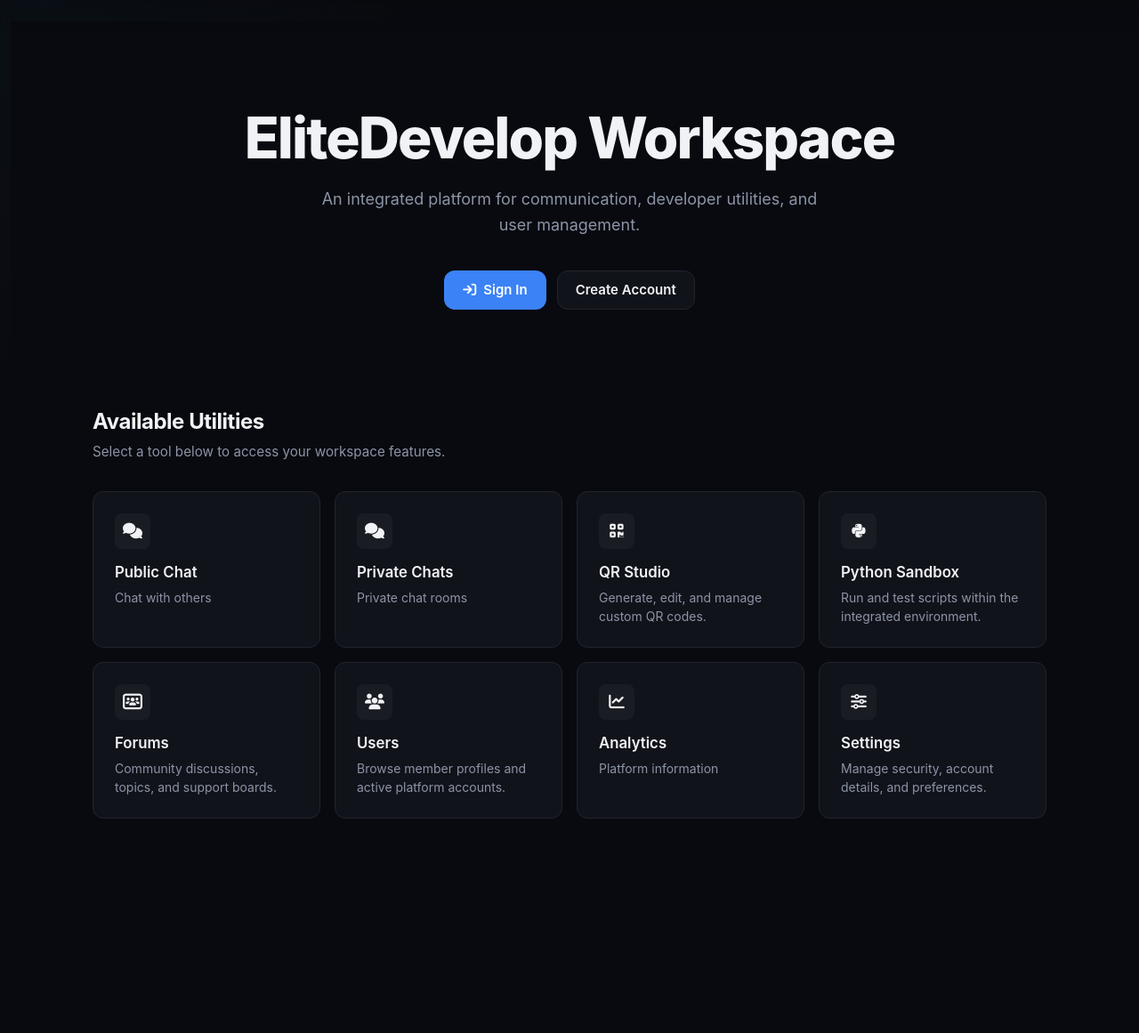
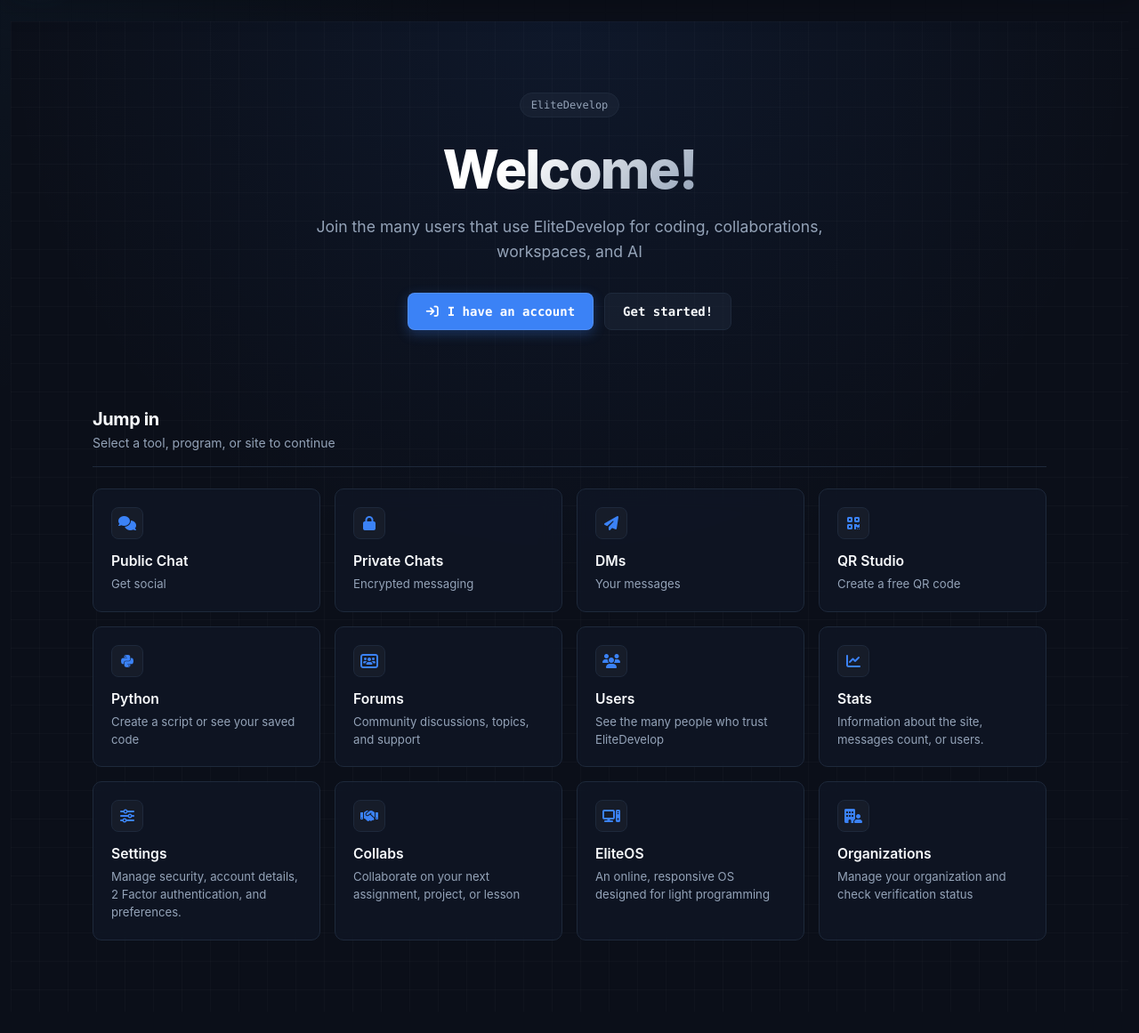
Before and after one commit to sockglide43856/elitedevelop, a Django app: page / in a window 1280 px wide. Shown: the part 66-1227 px from the top of the page at 89% size. Before the commit the page ends 986 px from the top, so only its background shows below. Run offline with Django 5.2, Linux system fonts and the light colour scheme; data that the repository does not hold is empty; some libraries are stand-ins or nearby versions.

Commit message:
Bug fixes, cleaner homepage

```diff
--- a/elitedevelop/settings.py
+++ b/elitedevelop/settings.py
@@ -78,7 +78,7 @@ DATABASES = {
         "PORT": "3306",
 
         # Reuse connections briefly instead of keeping them indefinitely.
-        "CONN_MAX_AGE": 60,
+        "CONN_MAX_AGE": 0,
 
         # Check persistent connections before reusing them.
         "CONN_HEALTH_CHECKS": True,
--- a/templates/home.html
+++ b/templates/home.html
@@ -4,23 +4,31 @@
 {% block head %}
 <style>
 :root {
-    --ed-bg: #090a0f;
-    --ed-card-bg: #11131a;
-    --ed-border: #1f2430;
-    --ed-border-hover: #333a4d;
-    --ed-text: #f0f2f5;
-    --ed-muted: #8c94a6;
+    --ed-bg: #0b0f19;
+    --ed-card-bg: rgba(17, 24, 39, 0.7);
+    --ed-card-hover: rgba(30, 41, 59, 0.8);
+    --ed-border: #1e293b;
+    --ed-border-hover: #3b82f6;
+    --ed-text: #f8fafc;
+    --ed-muted: #94a3b8;
     --ed-accent: #3b82f6;
+    --ed-accent-glow: rgba(59, 130, 246, 0.15);
     --ed-accent-hover: #2563eb;
-    --ed-radius: 12px;
+    --ed-code-font: 'JetBrains Mono', 'Fira Code', 'Roboto Mono', Consolas, monospace;
+    --ed-radius: 10px;
 }
 
-/* Base resets & Container */
+/* Base Resets & Background Grid Accent */
 .ed-page {
     min-height: 100vh;
     background-color: var(--ed-bg);
+    background-image:
+        radial-gradient(circle at 50% 0%, rgba(59, 130, 246, 0.08) 0%, transparent 50%),
+        linear-gradient(to right, rgba(255, 255, 255, 0.02) 1px, transparent 1px),
+        linear-gradient(to bottom, rgba(255, 255, 255, 0.02) 1px, transparent 1px);
+    background-size: 100% 100%, 32px 32px, 32px 32px;
     color: var(--ed-text);
-    font-family: -apple-system, BlinkMacSystemFont, "Segoe UI", Roboto, Helvetica, Arial, sans-serif;
+    font-family: Inter, -apple-system, BlinkMacSystemFont, "Segoe UI", Roboto, sans-serif;
 }
 
 .ed-container {
@@ -31,10 +39,11 @@
 
 /* News Banner Ticker */
 .ed-news-wrapper {
-    background-color: #121621;
+    background-color: rgba(15, 23, 42, 0.8);
+    backdrop-filter: blur(8px);
     border-bottom: 1px solid var(--ed-border);
     padding: 10px 0;
-    font-size: 0.875rem;
+    font-size: 0.85rem;
 }
 
 .ed-news-content {
@@ -44,48 +53,75 @@
 }
 
 .ed-news-badge {
-    background: rgba(59, 130, 246, 0.15);
+    background: rgba(59, 130, 246, 0.1);
     color: var(--ed-accent);
-    font-size: 0.725rem;
-    font-weight: 700;
+    border: 1px solid rgba(59, 130, 246, 0.3);
+    font-family: var(--ed-code-font);
+    font-size: 0.7rem;
+    font-weight: 600;
     text-transform: uppercase;
     letter-spacing: 0.05em;
-    padding: 2px 8px;
+    padding: 3px 8px;
     border-radius: 4px;
+    display: inline-flex;
+    align-items: center;
+    gap: 6px;
 }
 
 .ed-news-text {
     color: var(--ed-muted);
-    margin: 0;
-    white-space: nowrap;
-    overflow: hidden;
-    text-overflow: ellipsis;
 }
 
 .ed-news-text b {
     color: var(--ed-text);
+    font-weight: 600;
 }
 
 /* Hero Section */
 .ed-hero {
-    padding: 96px 0 64px;
+    padding: 80px 0 56px;
     text-align: center;
+    position: relative;
+}
+
+.ed-hero-badge {
+    display: inline-flex;
+    align-items: center;
+    gap: 8px;
+    background: rgba(30, 41, 59, 0.5);
+    border: 1px solid var(--ed-border);
+    padding: 4px 12px;
+    border-radius: 20px;
+    font-family: var(--ed-code-font);
+    font-size: 0.75rem;
+    color: var(--ed-muted);
+    margin-bottom: 24px;
+}
+
+.ed-hero-badge span {
+    color: var(--ed-accent);
 }
 
 .ed-hero h1 {
-    font-size: clamp(2.5rem, 6vw, 4rem);
+    font-size: clamp(2.4rem, 5vw, 3.75rem);
     font-weight: 800;
-    line-height: 1.1;
+    line-height: 1.15;
     letter-spacing: -0.03em;
-    margin: 0 0 20px 0;
+    margin: 0 0 16px 0;
     color: var(--ed-text);
 }
 
+.ed-hero h1 .gradient-text {
+    background: linear-gradient(135deg, #ffffff 30%, var(--ed-muted) 100%);
+    -webkit-background-clip: text;
+    -webkit-text-fill-color: transparent;
+}
+
 .ed-hero p {
-    font-size: 1.125rem;
+    font-size: 1.1rem;
     color: var(--ed-muted);
     max-width: 580px;
-    margin: 0 auto 36px;
+    margin: 0 auto 32px;
     line-height: 1.6;
 }
 
@@ -100,57 +136,71 @@
 .ed-btn {
     display: inline-flex;
     align-items: center;
-    gap: 8px;
-    height: 44px;
+    gap: 10px;
+    height: 42px;
     padding: 0 20px;
-    border-radius: var(--ed-radius);
-    font-size: 0.9375rem;
+    border-radius: 8px;
+    font-size: 0.875rem;
     font-weight: 600;
+    font-family: var(--ed-code-font);
     text-decoration: none;
-    transition: all 0.15s ease;
+    transition: all 0.2s cubic-bezier(0.16, 1, 0.3, 1);
 }
 
 .ed-btn-primary {
     background-color: var(--ed-accent);
     color: #ffffff;
-    border: 1px solid transparent;
+    border: 1px solid rgba(255, 255, 255, 0.1);
+    box-shadow: 0 4px 14px rgba(59, 130, 246, 0.3);
 }
 
 .ed-btn-primary:hover {
     background-color: var(--ed-accent-hover);
+    box-shadow: 0 6px 20px rgba(59, 130, 246, 0.4);
+    transform: translateY(-1px);
 }
 
 .ed-btn-secondary {
-    background-color: var(--ed-card-bg);
+    background-color: rgba(30, 41, 59, 0.5);
     color: var(--ed-text);
     border: 1px solid var(--ed-border);
 }
 
 .ed-btn-secondary:hover {
-    border-color: var(--ed-border-hover);
-    background-color: #171a24;
+    border-color: var(--ed-muted);
+    background-color: rgba(51, 65, 85, 0.6);
+    transform: translateY(-1px);
 }
 
 /* Grid & Section Headers */
 .ed-section {
-    padding: 48px 0 96px;
+    padding: 32px 0 80px;
 }
 
 .ed-section-header {
-    margin-bottom: 32px;
+    display: flex;
+    justify-content: space-between;
+    align-items: flex-end;
+    margin-bottom: 24px;
+    border-bottom: 1px solid var(--ed-border);
+    padding-bottom: 16px;
 }
 
 .ed-section-header h2 {
-    font-size: 1.5rem;
+    font-size: 1.25rem;
     font-weight: 700;
     letter-spacing: -0.02em;
-    margin: 0 0 8px 0;
+    margin: 0 0 4px 0;
+    display: flex;
+    align-items: center;
+    gap: 8px;
 }
+
 
 .ed-section-header p {
     color: var(--ed-muted);
     margin: 0;
-    font-size: 0.95rem;
+    font-size: 0.875rem;
 }
 
 /* Tool Cards */
@@ -161,44 +211,93 @@
 }
 
 .ed-card {
+    position: relative;
     display: flex;
     flex-direction: column;
-    padding: 24px;
+    padding: 20px;
     background-color: var(--ed-card-bg);
+    backdrop-filter: blur(12px);
     border: 1px solid var(--ed-border);
     border-radius: var(--ed-radius);
     text-decoration: none;
     color: inherit;
-    transition: border-color 0.15s ease, transform 0.15s ease;
+    transition: all 0.2s ease;
+    overflow: hidden;
+}
+
+.ed-card::before {
+    content: '';
+    position: absolute;
+    top: 0;
+    left: 0;
+    width: 100%;
+    height: 2px;
+    background: linear-gradient(90deg, transparent, var(--ed-accent), transparent);
+    opacity: 0;
+    transition: opacity 0.2s ease;
 }
 
 .ed-card:hover {
     border-color: var(--ed-border-hover);
+    background-color: var(--ed-card-hover);
     transform: translateY(-2px);
+    box-shadow: 0 8px 24px -4px rgba(0, 0, 0, 0.3);
+}
+
+.ed-card:hover::before {
+    opacity: 1;
+}
+
+.ed-card-top {
+    display: flex;
+    justify-content: space-between;
+    align-items: center;
+    margin-bottom: 16px;
 }
 
 .ed-card-icon {
-    width: 40px;
-    height: 40px;
+    width: 36px;
+    height: 36px;
     display: flex;
     align-items: center;
     justify-content: center;
-    background: rgba(255, 255, 255, 0.04);
+    background: rgba(255, 255, 255, 0.03);
+    border: 1px solid var(--ed-border);
     border-radius: 8px;
-    margin-bottom: 16px;
-    color: var(--ed-text);
-    font-size: 1.1rem;
+    color: var(--ed-accent);
+    font-size: 1rem;
+    transition: all 0.2s ease;
+}
+
+.ed-card:hover .ed-card-icon {
+    background: var(--ed-accent-glow);
+    border-color: rgba(59, 130, 246, 0.4);
+    color: #ffffff;
+}
+
+.ed-card-arrow {
+    color: var(--ed-muted);
+    font-size: 0.75rem;
+    opacity: 0;
+    transform: translateX(-4px);
+    transition: all 0.2s ease;
+}
+
+.ed-card:hover .ed-card-arrow {
+    opacity: 1;
+    transform: translateX(0);
+    color: var(--ed-accent);
 }
 
 .ed-card h3 {
-    font-size: 1.05rem;
+    font-size: 0.98rem;
     font-weight: 600;
-    margin: 0 0 8px 0;
+    margin: 0 0 6px 0;
     color: var(--ed-text);
 }
 
 .ed-card p {
-    font-size: 0.875rem;
+    font-size: 0.825rem;
     color: var(--ed-muted);
     margin: 0;
     line-height: 1.5;
@@ -206,7 +305,7 @@
 
 @media (max-width: 640px) {
     .ed-hero {
-        padding: 64px 0 32px;
+        padding: 56px 0 32px;
     }
     .ed-actions {
         flex-direction: column;
@@ -214,6 +313,11 @@
     .ed-btn {
         width: 100%;
         justify-content: center;
+    }
+    .ed-section-header {
+        flex-direction: column;
+        align-items: flex-start;
+        gap: 4px;
     }
 }
 </style>
@@ -225,10 +329,10 @@
     <div class="ed-news-wrapper">
         <div class="ed-container">
             <div class="ed-news-content">
-                <span class="ed-news-badge">Updates</span>
+                <span class="ed-news-badge">News</span>
                 <div class="ed-news-text">
                     {% for new in news %}
-                        <b>{{ new.title }}</b> — {{ new.content }}<br>{% if not forloop.last %} &nbsp;|&nbsp; {% endif %}
+                        <b>{{ new.title }}</b> — {{ new.content }}{% if not forloop.last %}{% endif %}<br>
                     {% endfor %}
                 </div>
             </div>
@@ -239,84 +343,141 @@
     <main class="ed-container">
         <!-- HERO -->
         <section class="ed-hero">
+            <div class="ed-hero-badge">
+                EliteDevelop
+            </div>
+
             {% if user.is_authenticated %}
-                <h1>Welcome back, {{ user.username }}</h1>
-                <p>Jump directly back into your chats, developer tools, or workspace settings.</p>
+                <h1><span class="gradient-text">Welcome back, {{ user.username }}!</span></h1>
+                <p>Jump directly back into your collabs, workspaces, code, or AI.</p>
                 <div class="ed-actions">
-                    <a href="/collabs" class="ed-btn ed-btn-primary">
-                        <i class="fa-solid fa-comments"></i> Collabs
-                    </a>
-                    <a href="/org" class="ed-btn ed-btn-secondary">
-                        <i class="fa-solid fa-building"></i> Organizations
-                    </a>
+                    <!-- nothing for now -->
                 </div>
             {% else %}
-                <h1>EliteDevelop Workspace</h1>
-                <p>An integrated platform for communication, developer utilities, and user management.</p>
+                <h1><span class="gradient-text">Welcome!</span></h1>
+                <p>Join the many users that use EliteDevelop for coding, collaborations, workspaces, and AI</p>
                 <div class="ed-actions">
                     <a href="{% url 'login' %}" class="ed-btn ed-btn-primary">
-                        <i class="fa-solid fa-arrow-right-to-bracket"></i> Sign In
+                        <i class="fa-solid fa-arrow-right-to-bracket"></i> I have an account
                     </a>
                     <a href="{% url 'register' %}" class="ed-btn ed-btn-secondary">
-                        Create Account
+                    Get started!
                     </a>
                 </div>
             {% endif %}
         </section>
 
-        <!-- TOOLS GRID -->
         <section class="ed-section">
             <div class="ed-section-header">
-                <h2>Available Utilities</h2>
-                <p>Select a tool below to access your workspace features.</p>
+                <div>
+                    <h2>Jump in</h2>
+                    <p>Select a tool, program, or site to continue</p>
+                </div>
             </div>
 
             <div class="ed-grid">
                 <a href="/chat" class="ed-card">
+                    <div class="ed-card-top">
                         <div class="ed-card-icon"><i class="fa-solid fa-comments"></i></div>
+                        <i class="fa-solid fa-arrow-right ed-card-arrow"></i>
+                    </div>
                     <h3>Public Chat</h3>
-                    <p>Chat with others</p>
+                    <p>Get social</p>
                 </a>
+
                 <a href="/chat/private/home" class="ed-card">
-                    <div class="ed-card-icon"><i class="fa-solid fa-comments"></i></div>
+                    <div class="ed-card-top">
+                        <div class="ed-card-icon"><i class="fa-solid fa-lock"></i></div>
+                        <i class="fa-solid fa-arrow-right ed-card-arrow"></i>
+                    </div>
                     <h3>Private Chats</h3>
-                    <p>Private chat rooms</p>
+                    <p>Encrypted messaging</p>
+                </a>
+                <a href="/chats/dm" class="ed-card">
+                    <div class="ed-card-top">
+                        <div class="ed-card-icon"><i class="fa-solid fa-paper-plane"></i></div>
+                        <i class="fa-solid fa-arrow-right ed-card-arrow"></i>
+                    </div>
+                    <h3>DMs</h3>
+                    <p>Your messages</p>
                 </a>
 
                 <a href="/qr" class="ed-card">
+                    <div class="ed-card-top">
                         <div class="ed-card-icon"><i class="fa-solid fa-qrcode"></i></div>
+                        <i class="fa-solid fa-arrow-right ed-card-arrow"></i>
+                    </div>
                     <h3>QR Studio</h3>
-                    <p>Generate, edit, and manage custom QR codes.</p>
+                    <p>Create a free QR code</p>
                 </a>
 
                 <a href="/py" class="ed-card">
+                    <div class="ed-card-top">
                         <div class="ed-card-icon"><i class="fa-brands fa-python"></i></div>
-                    <h3>Python Sandbox</h3>
-                    <p>Run and test scripts within the integrated environment.</p>
+                        <i class="fa-solid fa-arrow-right ed-card-arrow"></i>
+                    </div>
+                    <h3>Python</h3>
+                    <p>Create a script or see your saved code</p>
                 </a>
 
                 <a href="/forums" class="ed-card">
+                    <div class="ed-card-top">
                         <div class="ed-card-icon"><i class="fa-solid fa-users-rectangle"></i></div>
+                        <i class="fa-solid fa-arrow-right ed-card-arrow"></i>
+                    </div>
                     <h3>Forums</h3>
-                    <p>Community discussions, topics, and support boards.</p>
+                    <p>Community discussions, topics, and support</p>
                 </a>
 
                 <a href="/users" class="ed-card">
+                    <div class="ed-card-top">
                         <div class="ed-card-icon"><i class="fa-solid fa-users"></i></div>
+                        <i class="fa-solid fa-arrow-right ed-card-arrow"></i>
+                    </div>
                     <h3>Users</h3>
-                    <p>Browse member profiles and active platform accounts.</p>
+                    <p>See the many people who trust EliteDevelop</p>
                 </a>
 
                 <a href="/stats" class="ed-card">
+                    <div class="ed-card-top">
                         <div class="ed-card-icon"><i class="fa-solid fa-chart-line"></i></div>
-                    <h3>Analytics</h3>
-                    <p>Platform information</p>
+                        <i class="fa-solid fa-arrow-right ed-card-arrow"></i>
+                    </div>
+                    <h3>Stats</h3>
+                    <p>Information about the site, messages count, or users.</p>
                 </a>
 
                 <a href="/settings" class="ed-card">
+                    <div class="ed-card-top">
                         <div class="ed-card-icon"><i class="fa-solid fa-sliders"></i></div>
+                        <i class="fa-solid fa-arrow-right ed-card-arrow"></i>
+                    </div>
                     <h3>Settings</h3>
-                    <p>Manage security, account details, and preferences.</p>
+                    <p>Manage security, account details, 2 Factor authentication, and preferences.</p>
+                </a>
+                <a href="/collabs" class="ed-card">
+                    <div class="ed-card-top">
+                        <div class="ed-card-icon"><i class="fa-solid fa-handshake"></i></div>
+                        <i class="fa-solid fa-arrow-right ed-card-arrow"></i>
+                    </div>
+                    <h3>Collabs</h3>
+                    <p>Collaborate on your next assignment, project, or lesson</p>
+                </a>
+                <a href="/eliteos" class="ed-card">
+                    <div class="ed-card-top">
+                        <div class="ed-card-icon"><i class="fa-solid fa-computer"></i></div>
+                        <i class="fa-solid fa-arrow-right ed-card-arrow"></i>
+                    </div>
+                    <h3>EliteOS</h3>
+                    <p>An online, responsive OS designed for light programming</p>
+                </a>
+                <a href="/org" class="ed-card">
+                    <div class="ed-card-top">
+                        <div class="ed-card-icon"><i class="fa-solid fa-building-user"></i></div>
+                        <i class="fa-solid fa-arrow-right ed-card-arrow"></i>
+                    </div>
+                    <h3>Organizations</h3>
+                    <p>Manage your organization and check verification status</p>
                 </a>
             </div>
         </section>
```
Lines whose indentation alone changed are shown as unchanged.
